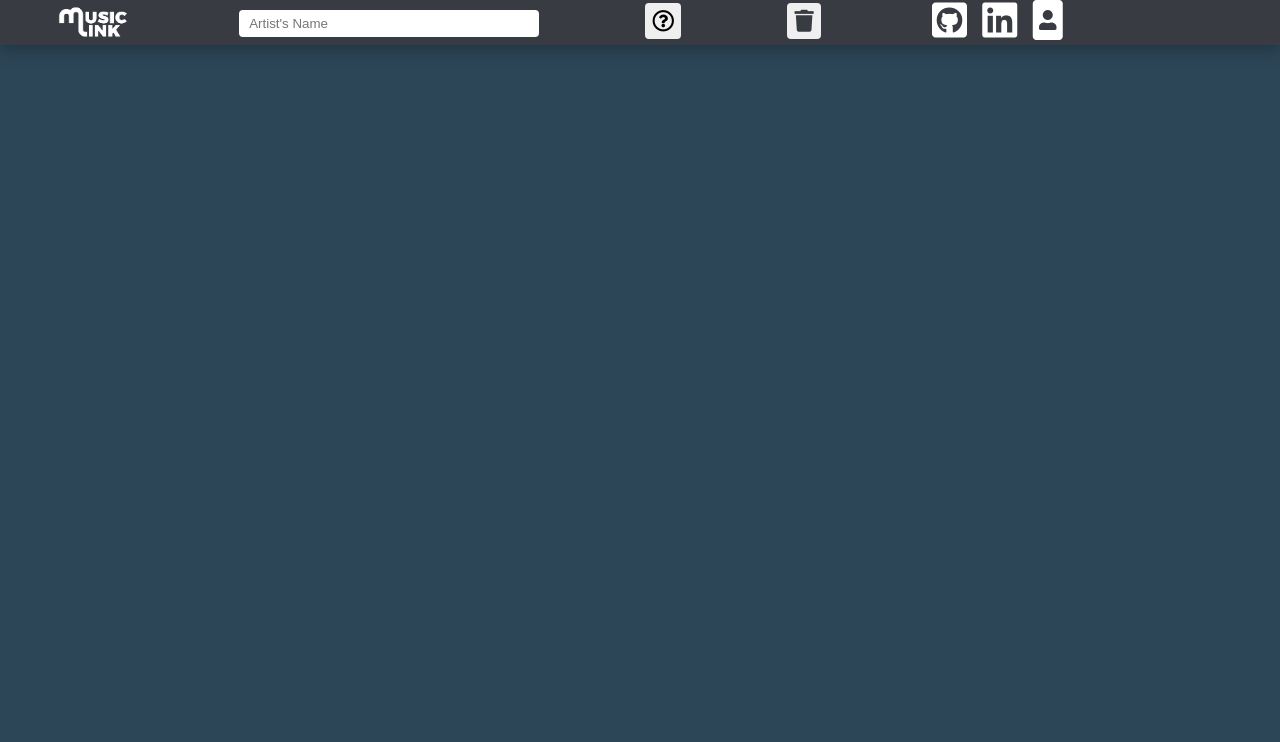
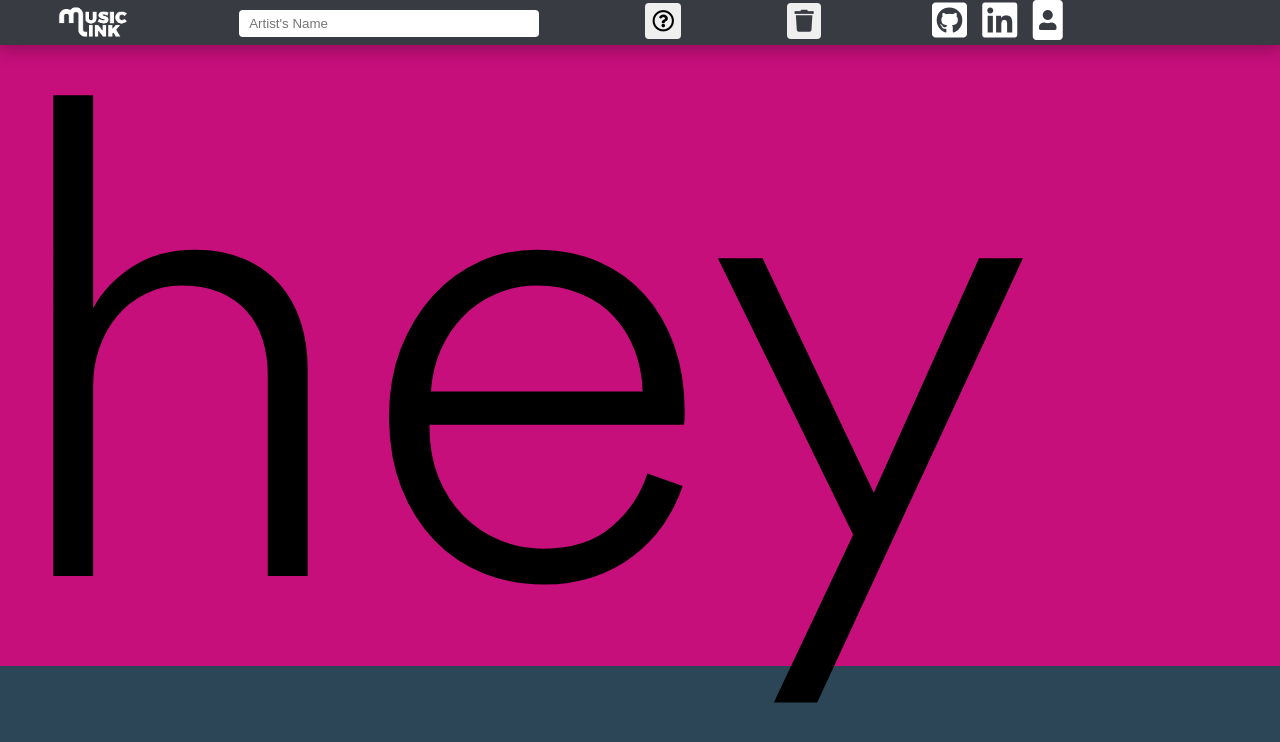
Before and after one commit to ThinkSalat/MusicLink, a website built with webpack: page public/index.html in a window 1280 px wide. Built offline with nearby package versions, Linux system fonts and the light colour scheme.

Commit message:
add help modal

```diff
--- a/public/css/main.css
+++ b/public/css/main.css
@@ -134,6 +134,16 @@ body {
   background-color: #04395ebd;
   font-family: 'spotifont';
 
+}
+
+.hidden {
+  visibility: hidden;
+}
+
+.help-overlay {
+  display: block;
+  background-color: #C60F7B;
+  font-size: 666px;
 }
 
 /* Autocomplete Search */
--- a/public/index.html
+++ b/public/index.html
@@ -63,7 +63,7 @@
     </section>
     <section id='d3-canvas'>
       <section class='help-overlay hidden'>
-
+        hey
       </section>
     </section>
     <section class='player-panel' id='player-panel'>
--- a/public/javascripts/index.js
+++ b/public/javascripts/index.js
@@ -4,7 +4,7 @@ import { createAutocompleteList } from '../../util/search_util';
 import { clearNodes, createD3 } from './d3';
 
 const displayHelp = () => {
-  console.log('hey');
+  console.log('toggling', $('.help-overlay').hasClass("hidden"));
   $(".help-overlay").toggleClass("hidden");
 }
 
```
Also changed, not shown: 1 other file.
